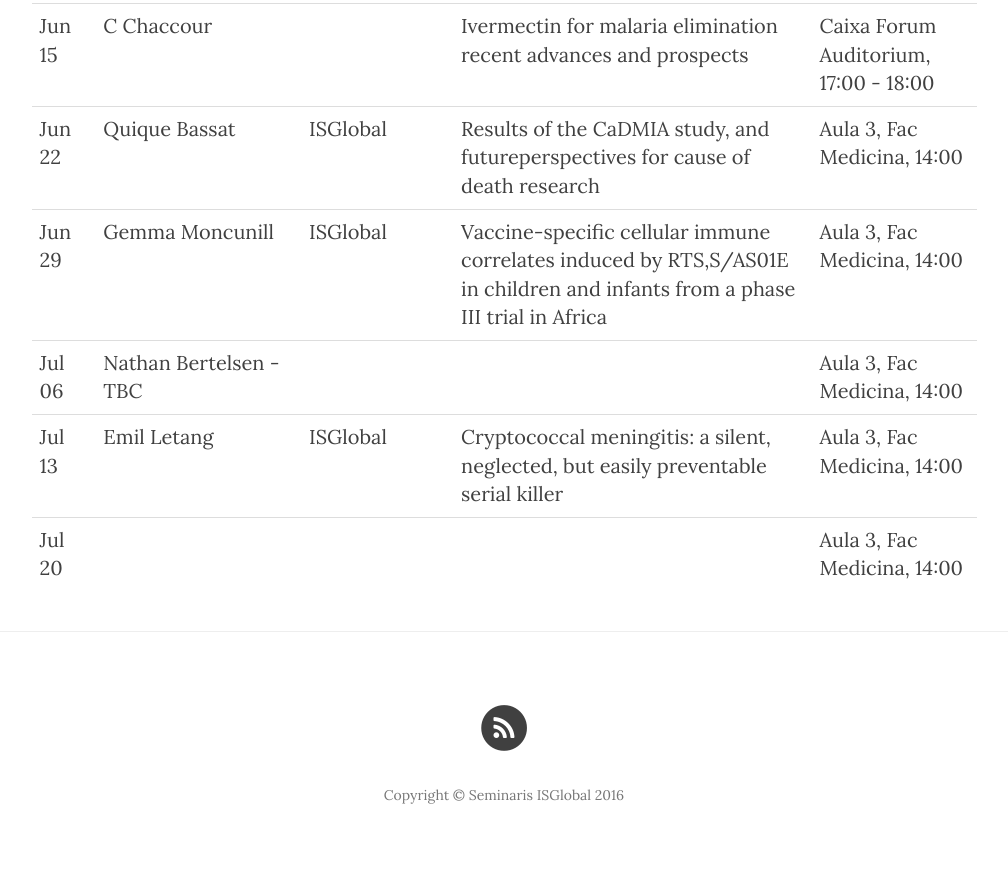
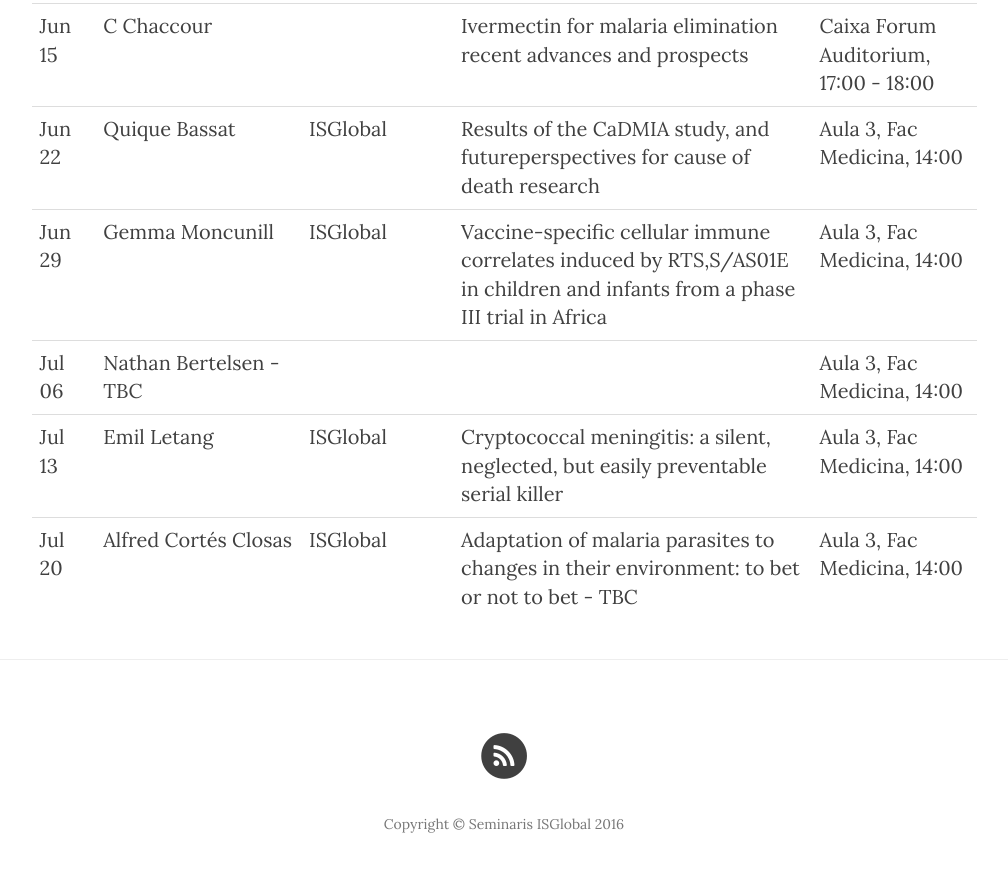
Before and after one commit to seminaris/seminaris.github.io, a Jekyll site: the page built from index.html, in a window 1280 px wide and 900 px high, scrolled down 1924 px. Shown: the top 872 px of the window, without its empty margins (136-1144 px from the left). Built offline with Jekyll 4.4.1, drawn with Linux system fonts in a browser that asks for light colours; nearby versions of some CDN libraries; the list of posts is cut into pages by our own code.

Commit message:
updating for cortes closas

```diff
--- a/index.html
+++ b/index.html
@@ -135,9 +135,9 @@
   </tr>
   <tr>
    <td style="text-align:left;"> Jul 20 </td>
-   <td style="text-align:left;">  </td>
-   <td style="text-align:left;">  </td>
-   <td style="text-align:left;">  </td>
+   <td style="text-align:left;"> Alfred Cortés Closas </td>
+   <td style="text-align:left;"> ISGlobal </td>
+   <td style="text-align:left;"> Adaptation of malaria parasites to changes in their environment: to bet or not to bet - TBC </td>
    <td style="text-align:left;"> Aula 3, Fac Medicina, 14:00 </td>
   </tr>
 </tbody>
```
Also changed, not shown: 4 other files.
